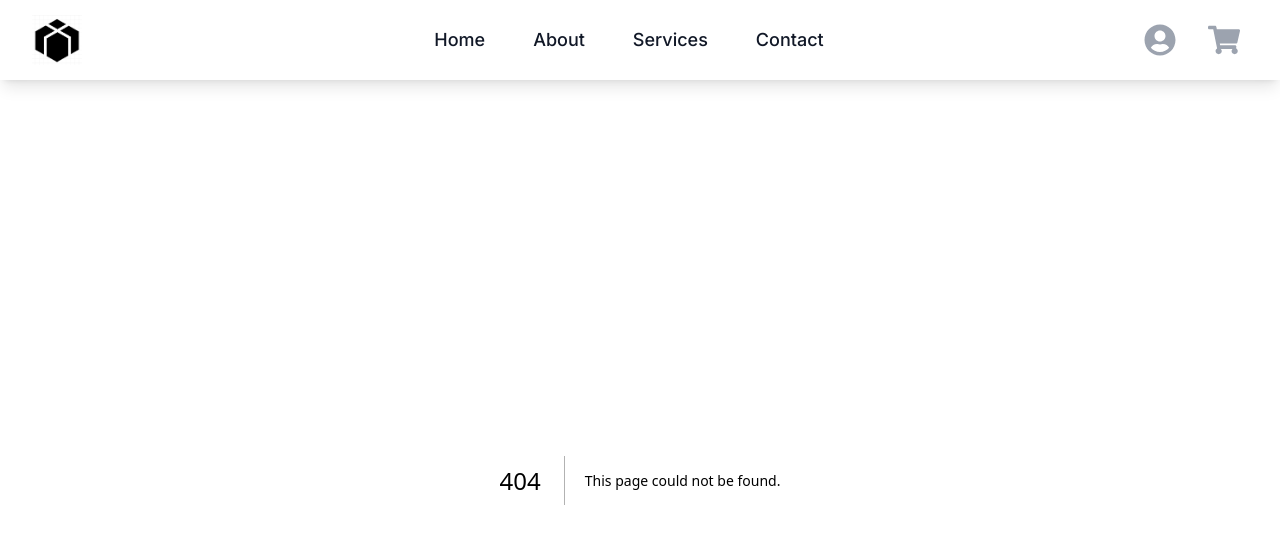
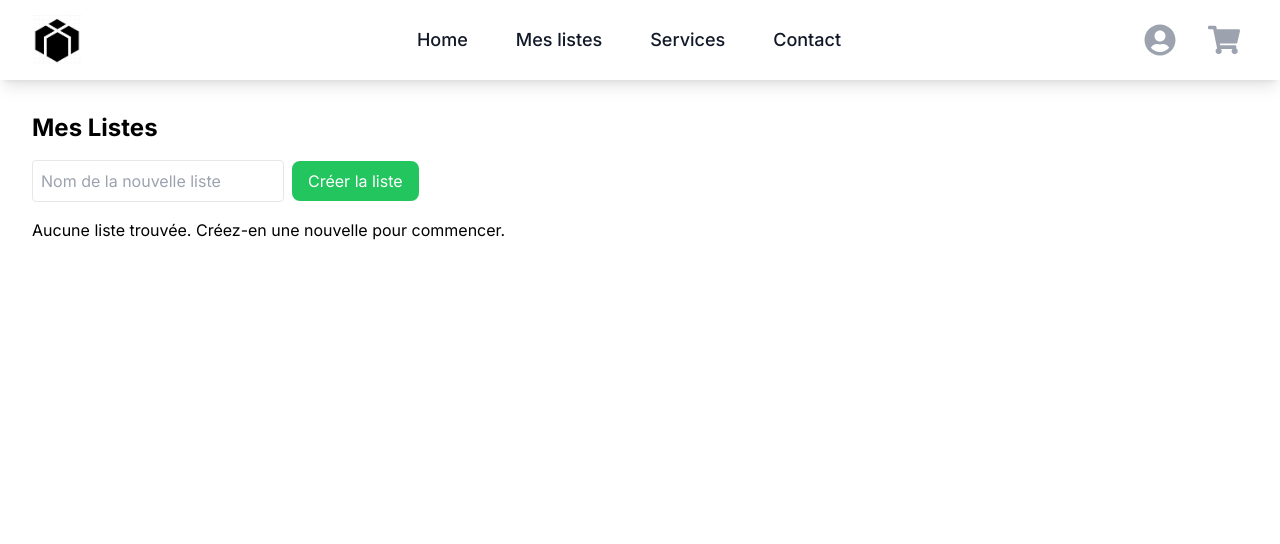
Before and after one commit to Sedjro2000/gifteazy, a Next.js app: page /list in a window 1280 px wide. Before the commit this address had no page. Shown: the top 544 px of the page. Built offline with nearby package versions, Linux system fonts and the light colour scheme.

Commit message:
feat:ajout de la list d'article

```diff
--- /dev/null
+++ b/app/list/page.tsx
@@ -0,0 +1,95 @@
+'use client';
+import React, { useState } from 'react';
+import { useRouter } from 'next/navigation';
+import { useLists } from '../../context/ListsContext';
+
+const ListsPage: React.FC = () => {
+  const [newListName, setNewListName] = useState('');
+  const { lists, addList } = useLists();
+  const router = useRouter();
+
+  const handleCreateList = () => {
+    if (newListName.trim()) {
+      addList(newListName.trim());
+      console.log('New list created:', newListName);
+      setNewListName('');
+    }
+  };
+
+  const handleViewList = (listName: string) => {
+    router.push(`/list/${listName}`);
+    console.log('Viewing list:', listName);
+  };
+
+  const handleDeleteList = (listName: string) => {
+    // Add delete logic here
+    console.log(`List "${listName}" deleted`);
+  };
+
+  console.log('Current lists:', lists);
+
+  return (
+    <div className="p-8">
+      <h2 className="text-2xl font-bold mb-4">Mes Listes</h2>
+      <div className="mb-4">
+        <input
+          type="text"
+          value={newListName}
+          onChange={(e) => setNewListName(e.target.value)}
+          placeholder="Nom de la nouvelle liste"
+          className="border rounded p-2 mr-2"
+        />
+        <button
+          onClick={handleCreateList}
+          className="bg-green-500 text-white px-4 py-2 rounded-lg"
+        >
+          Créer la liste
+        </button>
+      </div>
+      {lists.length === 0 ? (
+        <p>Aucune liste trouvée. Créez-en une nouvelle pour commencer.</p>
+      ) : (
+        <ul>
+          {lists.map((list, index) => (
+            <li key={index} className="mb-4">
+              <div className="flex justify-between items-center">
+                <span className="text-lg font-semibold">{list.name}</span>
+                <div>
+                  <button
+                    onClick={() => handleViewList(list.name)}
+                    className="bg-blue-500 text-white px-4 py-2 rounded-lg mr-2"
+                  >
+                    Voir
+                  </button>
+                  <button
+                    onClick={() => handleDeleteList(list.name)}
+                    className="bg-red-500 text-white px-4 py-2 rounded-lg"
+                  >
+                    Supprimer
+                  </button>
+                </div>
+              </div>
+              <ul className="mt-2 pl-4">
+                {list.items.map((item, itemIndex) => (
+                  <li key={itemIndex} className="border p-2 rounded-lg mb-2">
+                    <img
+                      src={item.image}
+                      alt={item.name}
+                      className="w-16 h-16 object-cover mb-2"
+                    />
+                    <div className="text-sm">
+                      <div>{item.name}</div>
+                      <div>{item.price}</div>
+                    </div>
+                  </li>
+                ))}
+              </ul>
+            </li>
+          ))}
+        </ul>
+      )}
+    </div>
+  );
+};
+
+export default ListsPage;
--- /dev/null
+++ b/components/CreateListModal.tsx
@@ -0,0 +1,47 @@
+'use client'
+import React, { useState } from 'react';
+
+interface CreateListModalProps {
+  isOpen: boolean;
+  onClose: () => void;
+  onCreate: (listName: string) => void;
+}
+
+const CreateListModal: React.FC<CreateListModalProps> = ({ isOpen, onClose, onCreate }) => {
+  const [listName, setListName] = useState<string>('');
+
+  const handleCreate = () => {
+    if (listName.trim()) {
+      onCreate(listName.trim());
+      setListName('');
+      onClose();
+    }
+  };
+
+  if (!isOpen) return null;
+
+  return (
+    <div className="fixed inset-0 flex items-center justify-center bg-black bg-opacity-50 backdrop-blur-sm z-50">
+      <div className="bg-white rounded-lg shadow-md p-8 w-1/3">
+        <h2 className="text-2xl font-bold mb-4">Create a new list</h2>
+        <input
+          type="text"
+          placeholder="List name"
+          value={listName}
+          onChange={(e) => setListName(e.target.value)}
+          className="w-full p-2 mb-4 border rounded-lg"
+        />
+        <div className="flex justify-end">
+          <button onClick={onClose} className="mr-4 bg-gray-200 text-gray-700 px-4 py-2 rounded-lg">
+            Cancel
+          </button>
+          <button onClick={handleCreate} className="bg-blue-500 text-white px-4 py-2 rounded-lg">
+            Create
+          </button>
+        </div>
+      </div>
+    </div>
+  );
+};
+
+export default CreateListModal;
--- a/components/Items.tsx
+++ b/components/Items.tsx
@@ -1,7 +1,15 @@
+'use client'
+
 'use client'
 import React, { useState } from 'react';
 import { useRouter } from 'next/navigation';
 import Modal from './Modal';
+
+type Item = {
+  name: string;
+  price: string;
+  image: string;
+};
 
 const thematicCategories = [
   'Birthdays',
@@ -11,7 +19,7 @@ const thematicCategories = [
   'Weddings',
 ];
 
-const items = [
+const items: Item[] = [
   { name: 'Gift Box', price: '$50', image: '/item0.jpg' },
   { name: 'Valentine\'s Roses', price: '$30', image: '/item1.jpg' },
   { name: 'New Year Fireworks', price: '$100', image: '/item1.jpg' },
@@ -21,12 +29,13 @@ const items = [
 
 const Items: React.FC = () => {
   const [isModalOpen, setIsModalOpen] = useState(false);
-  const [selectedItem, setSelectedItem] = useState<{ name: string; price: string; image: string } | null>(null);
+  const [selectedItem, setSelectedItem] = useState<Item | null>(null);
   const router = useRouter();
 
   const isMobile = () => window.innerWidth <= 768;
 
-  const handleItemClick = (item: { name: string; price: string; image: string }) => {
+  const handleItemClick = (item: Item) => {
+    console.log('Item clicked:', item);
     if (isMobile()) {
       router.push(`/product/${item.name}`);
     } else {
@@ -36,6 +45,7 @@ const Items: React.FC = () => {
   };
 
   const closeModal = () => {
+    console.log('Modal closed');
     setIsModalOpen(false);
     setSelectedItem(null);
   };
--- a/components/Modal.tsx
+++ b/components/Modal.tsx
@@ -1,5 +1,6 @@
-import React from 'react';
-import { useCart } from 'react-use-cart';
+'use client'
+import React, { useState, useEffect } from 'react';
+import { useLists } from '../context/ListsContext';
 
 interface ModalProps {
   isOpen: boolean;
@@ -8,24 +9,37 @@ interface ModalProps {
 }
 
 const Modal: React.FC<ModalProps> = ({ isOpen, onClose, item }) => {
-  const { addItem } = useCart();
+  const { lists, addList, addItemToList } = useLists();
+  const [selectedListId, setSelectedListId] = useState<string>('');
+  const [newListName, setNewListName] = useState<string>('');
+
+  useEffect(() => {
+    if (isOpen) {
+      // Reset the form when modal opens
+      setSelectedListId('');
+      setNewListName('');
+    }
+  }, [isOpen]);
+
+  const handleAddToList = () => {
+    if (newListName) {
+      addList(newListName); // Create a new list if name is provided
+      setNewListName(''); // Clear the input field
+    } else if (selectedListId) {
+      addItemToList(selectedListId, {
+        name: item?.name ?? '',
+        price: item?.price ?? '',
+        image: item?.image ?? '',
+      });
+      onClose(); // Close the modal after adding the item
+    }
+  };
 
   if (!isOpen || !item) return null;
-
-  const handleAddToList = () => {
-    addItem({
-      id: item.name,
-      name: item.name,
-      price: parseFloat(item.price.replace('$', '')),
-      image: item.image,
-    });
-    onClose();
-  };
 
   return (
     <div className="fixed inset-0 flex items-center justify-center bg-black bg-opacity-50 backdrop-blur-sm z-50">
       <div className="bg-yellow-100 bg-opacity-30 backdrop-blur-sm rounded-lg shadow-md w-1/2 flex overflow-hidden p-8">
-        {/* Modal content */}
         <div className="flex-1 p-4">
           <img src={item.image} alt={item.name} className="w-full h-96 object-cover rounded-lg" />
           <button className="mt-4 flex items-center justify-center bg-gray-200 text-gray-700 py-2 px-4 rounded-lg">
@@ -44,20 +58,40 @@ const Modal: React.FC<ModalProps> = ({ isOpen, onClose, item }) => {
           <div className="mb-4">
             <span className="text-sm">Article Number: 903.031.06</span>
           </div>
-          <div className="flex items-center mb-4">
-            <button className="bg-gray-200 text-gray-700 py-2 px-4 rounded-lg mr-4">
-              -
-            </button>
-            <span>1</span>
-            <button className="bg-gray-200 text-gray-700 py-2 px-4 rounded-lg ml-4">
-              +
-            </button>
+          <p className="text-yellow-300 mb-4">{item.price}</p>
+          <div className="text-yellow-300 mb-4">
+            ★★★★★
+          </div>
+          <div className="mb-4">
+            <label className="block text-white mb-2">Choose a list</label>
+            <select
+              value={selectedListId}
+              onChange={(e) => setSelectedListId(e.target.value)}
+              className="border rounded p-2 w-full"
+            >
+              <option value="">Select a list</option>
+              {lists.map(list => (
+                <option key={list.id} value={list.id}>
+                  {list.name}
+                </option>
+              ))}
+            </select>
+          </div>
+          <div className="mb-4">
+            <label className="block text-white mb-2">Or create a new list</label>
+            <input
+              type="text"
+              value={newListName}
+              onChange={(e) => setNewListName(e.target.value)}
+              placeholder="New list name"
+              className="border rounded p-2 w-full"
+            />
           </div>
           <button
             onClick={handleAddToList}
-            className="bg-yellow-500 text-white w-full py-2 rounded-lg"
+            className="bg-blue-500 text-white rounded-full px-4 py-2 hover:bg-blue-600"
           >
-            Ajouter à la liste ({item.price})
+            {newListName ? 'Create and Add to List' : 'Add to List'}
           </button>
         </div>
       </div>
--- a/components/ui/Navbar.tsx
+++ b/components/ui/Navbar.tsx
@@ -20,7 +20,7 @@ const Navbar: React.FC = () => {
           <div className="hidden md:block">
             <div className="ml-10 flex items-baseline space-x-6">
               <a href="/" className="text-gray-900 hover:text-blue-500 px-3 py-2 rounded-md text-lg font-medium">Home</a>
-              <a href="/about" className="text-gray-900 hover:text-blue-500 px-3 py-2 rounded-md text-lg font-medium">About</a>
+              <a href="/list" className="text-gray-900 hover:text-blue-500 px-3 py-2 rounded-md text-lg font-medium">Mes listes</a>
               <a href="/services" className="text-gray-900 hover:text-blue-500 px-3 py-2 rounded-md text-lg font-medium">Services</a>
               <a href="/contact" className="text-gray-900 hover:text-blue-500 px-3 py-2 rounded-md text-lg font-medium">Contact</a>
             </div>
@@ -53,7 +53,7 @@ const Navbar: React.FC = () => {
         </div>
         <div className="flex flex-col items-center space-y-6 mt-10">
           <a href="/" className="text-gray-900 hover:text-blue-500 px-3 py-2 rounded-md text-lg font-medium">Home</a>
-          <a href="/about" className="text-gray-900 hover:text-blue-500 px-3 py-2 rounded-md text-lg font-medium">About</a>
+          <a href="/list" className="text-gray-900 hover:text-blue-500 px-3 py-2 rounded-md text-lg font-medium">Mes Listes</a>
           <a href="/services" className="text-gray-900 hover:text-blue-500 px-3 py-2 rounded-md text-lg font-medium">Services</a>
           <a href="/contact" className="text-gray-900 hover:text-blue-500 px-3 py-2 rounded-md text-lg font-medium">Contact</a>
         </div>
--- a/context/CartProvider.tsx
+++ /dev/null
@@ -1,11 +0,0 @@
-"use client";
-import React from "react";
-import { CartProvider } from "react-use-cart";
-
-const MyAppCartProvider: React.FC<{ children: React.ReactNode }> = ({
-  children,
-}) => {
-  return <CartProvider>{children}</CartProvider>;
-};
-
-export default MyAppCartProvider;
--- /dev/null
+++ b/context/ListsContext.tsx
@@ -0,0 +1,83 @@
+'use client'
+import React, { createContext, useState, useEffect, ReactNode } from 'react';
+
+type Item = {
+  name: string;
+  price: string;
+  image: string;
+};
+
+type List = {
+  id: string;
+  name: string;
+  items: Item[];
+};
+
+type ListContextType = {
+  lists: List[];
+  addList: (listName: string) => void;
+  addItemToList: (listName: string, item: Item) => void;
+};
+
+const ListContext = createContext<ListContextType | undefined>(undefined);
+
+export const ListProvider: React.FC<{ children: ReactNode }> = ({ children }) => {
+  const [lists, setLists] = useState<List[]>(() => {
+    if (typeof window !== 'undefined') { // Ensure this runs only in the browser
+      const savedLists = localStorage.getItem('lists');
+      console.log('Loaded lists from localStorage:', savedLists);
+      return savedLists ? JSON.parse(savedLists) : [];
+    }
+    return []; // Default to an empty array if not in the browser
+  });
+
+  useEffect(() => {
+    if (typeof window !== 'undefined') { // Ensure this runs only in the browser
+      localStorage.setItem('lists', JSON.stringify(lists));
+      console.log('Saved lists to localStorage:', lists);
+    }
+  }, [lists]);
+
+  const addList = (name: string) => {
+    setLists(prevLists => [
+      ...prevLists,
+      {
+        id: generateUniqueId(), // Ensure a unique ID is generated
+        name: name,
+        items: [],
+      }
+    ]);
+    console.log('Added new list:', name);
+  };
+
+  const addItemToList = (listName: string, item: Item) => {
+    setLists(prevLists => {
+      const updatedLists = prevLists.map(list =>
+        list.name === listName ? { ...list, items: [...list.items, item] } : list
+      );
+      console.log('Item added to list:', listName, item);
+      return updatedLists;
+    });
+  };
+
+  // Helper function to generate unique IDs
+  const generateUniqueId = (): string => {
+    return '_' + Math.random().toString(36).substr(2, 9);
+  };
+
+  return (
+    <ListContext.Provider value={{ lists, addList, addItemToList }}>
+      {children}
+    </ListContext.Provider>
+  );
+};
+
+export const useLists = () => {
+  const context = React.useContext(ListContext);
+  if (!context) {
+    throw new Error('useLists must be used within a ListProvider');
+  }
+  return context;
+};
+
+export type { List };
```
Also changed, not shown: app/layout.tsx (+4 -3 lines).
